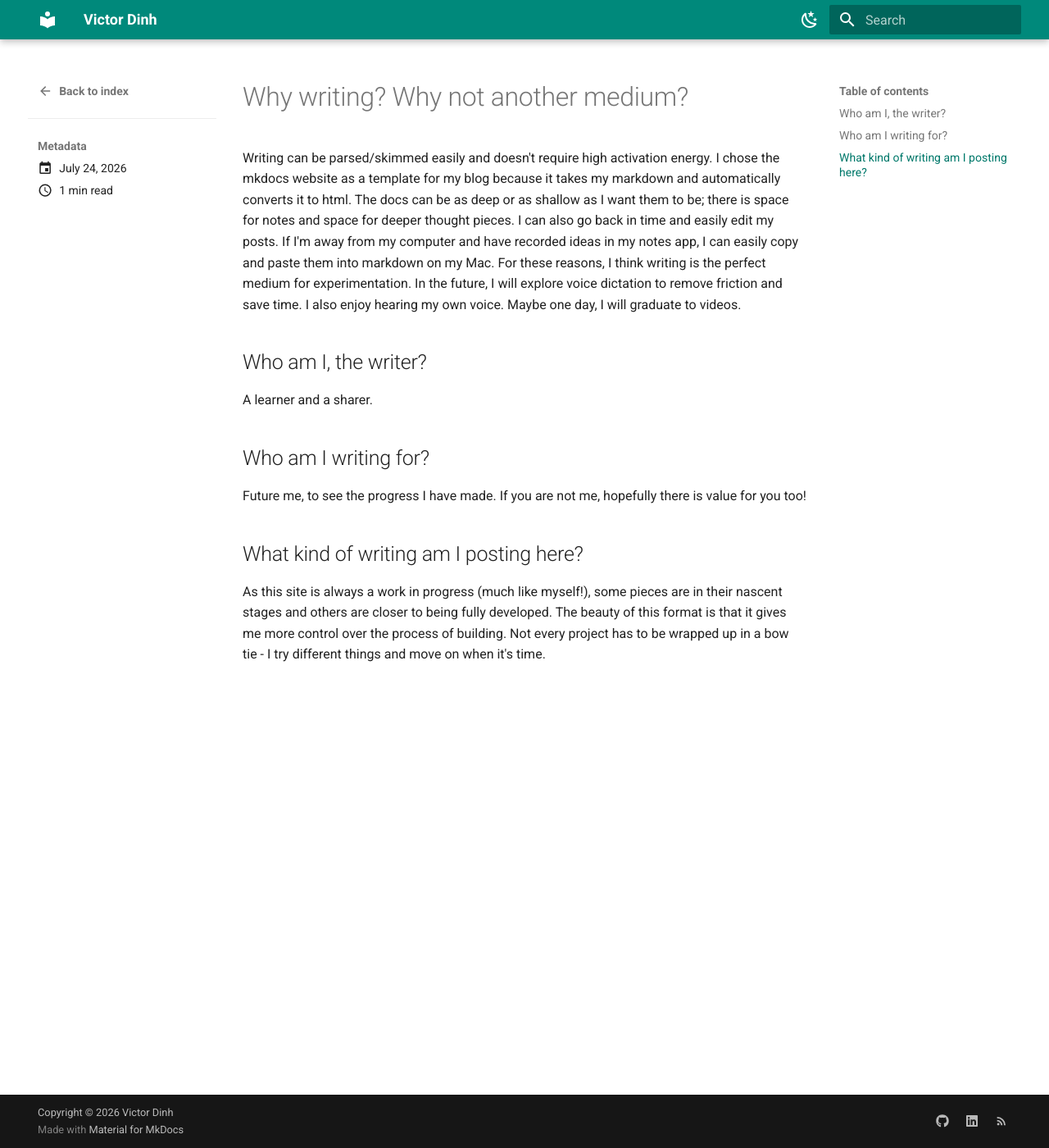
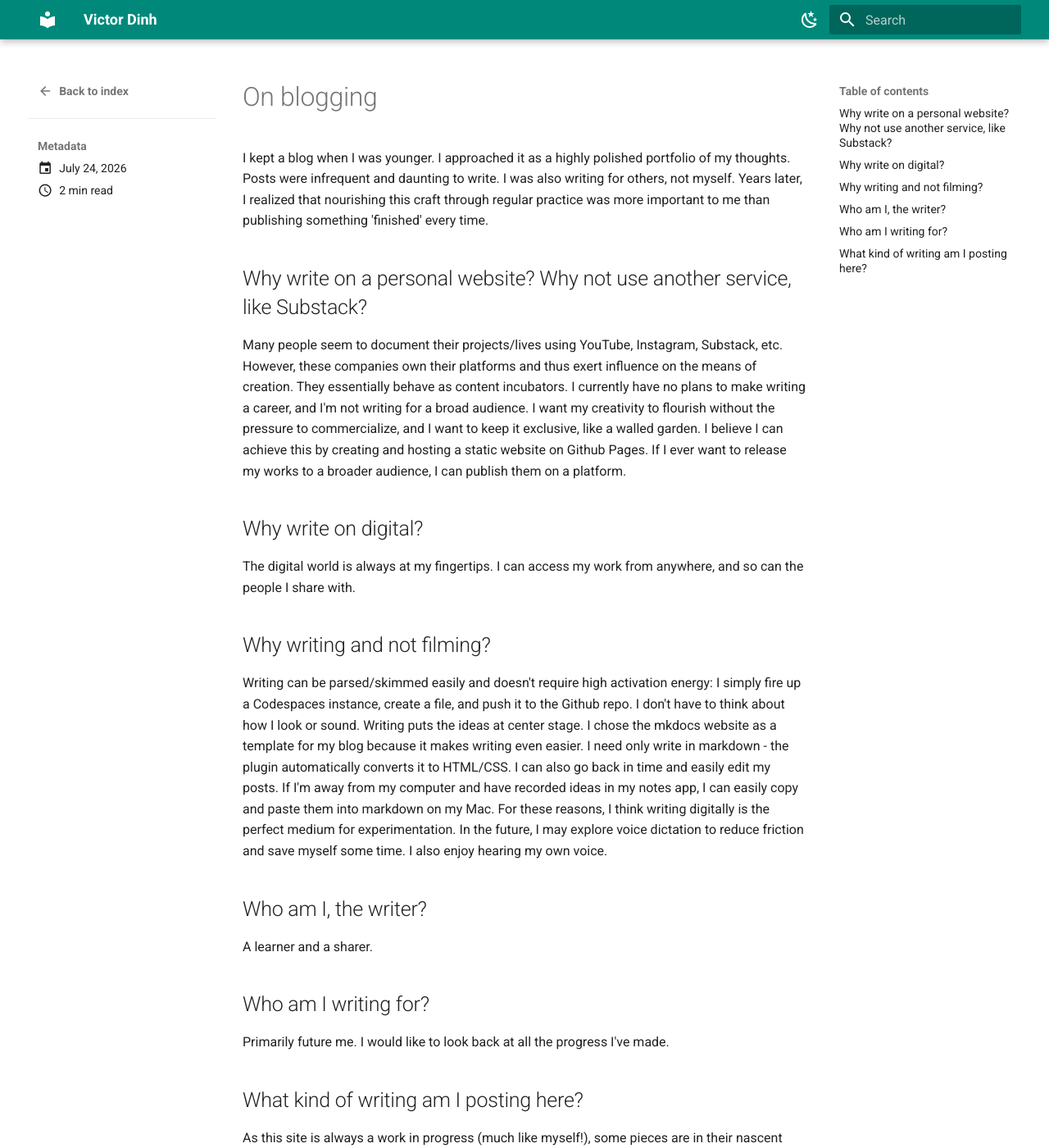
Before and after one commit to vd141/vd141.github.io, an MkDocs documentation site: the page built from docs/blog/posts/20260724_on_writing.md, in a window 1280 px wide and 1400 px high. Shown: the whole window at 82% size. Built offline with MkDocs 1.6.1 and Material for MkDocs 9.7.7, drawn with Linux system fonts in a browser that asks for light colours; some of the changed text lies outside the part shown.

Commit message:
updated writing blog post and renamed blog

```diff
--- a/docs/blog/posts/20260724_on_writing.md
+++ b/docs/blog/posts/20260724_on_writing.md
@@ -3,14 +3,24 @@ date:
   created: 2026-07-24
 ---
 
-# Why writing? Why not another medium?
-Writing can be parsed/skimmed easily and doesn't require high activation energy. I chose the mkdocs website as a template for my blog because it takes my markdown and automatically converts it to html. The docs can be as deep or as shallow as I want them to be; there is space for notes and space for deeper thought pieces. I can also go back in time and easily edit my posts. If I'm away from my computer and have recorded ideas in my notes app, I can easily copy and paste them into markdown on my Mac. For these reasons, I think writing is the perfect medium for experimentation. In the future, I will explore voice dictation to remove friction and save time. I also enjoy hearing my own voice. Maybe one day, I will graduate to videos.
+# On blogging
+
+I kept a blog when I was younger. I approached it as a highly polished portfolio of my thoughts. Posts were infrequent and daunting to write. I was also writing for others, not myself. Years later, I realized that nourishing this craft through regular practice was more important to me than publishing something 'finished' every time.
+
+## Why write on a personal website? Why not use another service, like Substack?
+Many people seem to document their projects/lives using YouTube, Instagram, Substack, etc. However, these companies own their platforms and thus exert influence on the means of creation. They essentially behave as content incubators. I currently have no plans to make writing a career, and I'm not writing for a broad audience. I want my creativity to flourish without the pressure to commercialize, and I want to keep it exclusive, like a walled garden. I believe I can achieve this by creating and hosting a static website on Github Pages. If I ever want to release my works to a broader audience, I can publish them on a platform.
+
+## Why write on digital?
+The digital world is always at my fingertips. I can access my work from anywhere, and so can the people I share with.
+
+## Why writing and not filming?
+Writing can be parsed/skimmed easily and doesn't require high activation energy: I simply fire up a Codespaces instance, create a file, and push it to the Github repo. I don't have to think about how I look or sound. Writing puts the ideas at center stage. I chose the mkdocs website as a template for my blog because it makes writing even easier. I need only write in markdown - the plugin automatically converts it to HTML/CSS. I can also go back in time and easily edit my posts. If I'm away from my computer and have recorded ideas in my notes app, I can easily copy and paste them into markdown on my Mac. For these reasons, I think writing digitally is the perfect medium for experimentation. In the future, I may explore voice dictation to reduce friction and save myself some time. I also enjoy hearing my own voice.
 
 ## Who am I, the writer?
 A learner and a sharer.
 
 ## Who am I writing for?
-Future me, to see the progress I have made. If you are not me, hopefully there is value for you too!
+Primarily future me. I would like to look back at all the progress I've made.
 
 ## What kind of writing am I posting here?
-As this site is always a work in progress (much like myself!), some pieces are in their nascent stages and others are closer to being fully developed. The beauty of this format is that it gives me more control over the process of building. Not every project has to be wrapped up in a bow tie - I try different things and move on when it's time.
+As this site is always a work in progress (much like myself!), some pieces are in their nascent stages and others are closer to being fully developed. This is a place where I document my experiments. I will call it the Strava of intentions. Similarly to how my athletic pursuits have shifted over the years, I can quickly try things and move on when it's time.
```
Also changed, not shown: docs/blog/index.md (+1 -1 lines).
